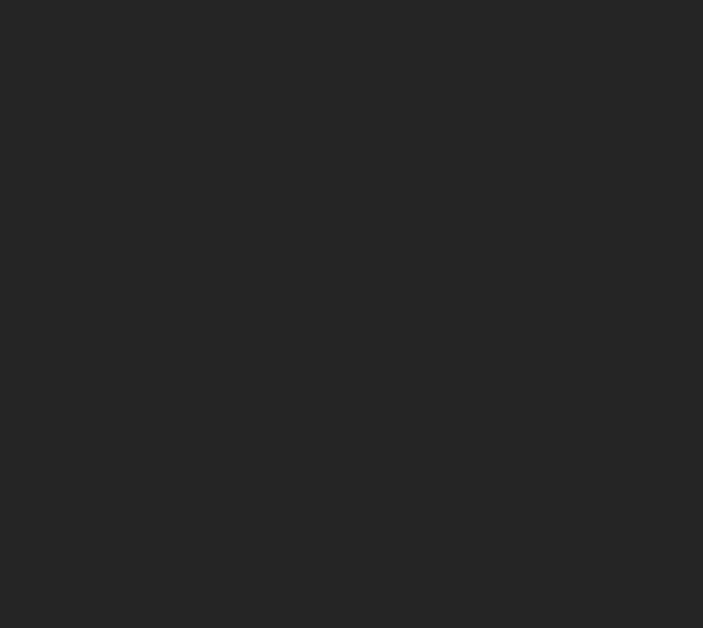
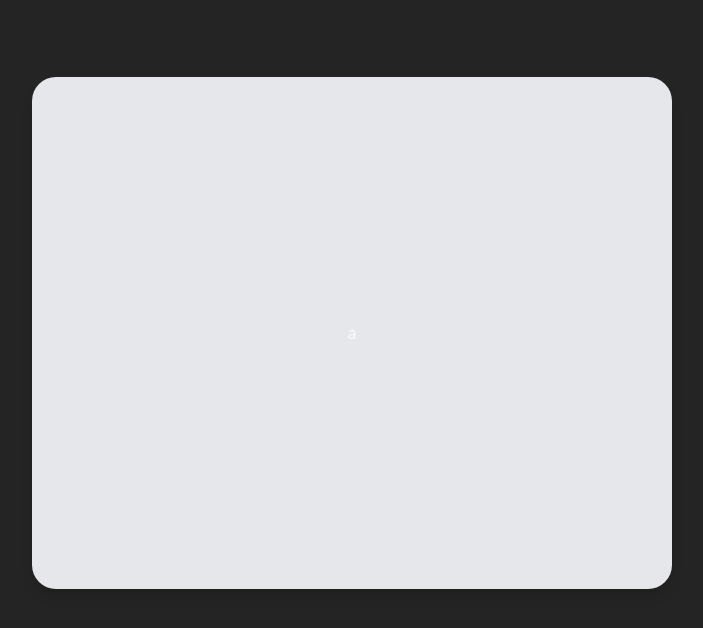
Before and after one commit to rigby200602/do_this_do_that, a React (Vite) app in the folder frontEnd/: page / in a window 1280 px wide. Shown: the top 628 px of the page, without its empty margins (288-991 px from the left). Built offline with nearby package versions, Linux system fonts and the light colour scheme.

Commit message:
build form

```diff
--- a/frontEnd/src/App.jsx
+++ b/frontEnd/src/App.jsx
@@ -1,9 +1,13 @@
 import './App.css'
+import MainForm from './components/MainForm.jsx'
 
 function App() {
 
   return (
     <>
+      <MainForm>
+        a
+      </MainForm>
     </>
   )
 }
--- /dev/null
+++ b/frontEnd/src/components/MainForm.jsx
@@ -0,0 +1,11 @@
+import React from 'react'
+
+const MainForm = ({children}) => {
+  return (
+    <div className='flex items-center justify-center bg-gray-200 m-auto w-[50%] max-h-[50%] h-128 my-[6%] rounded-3xl shadow-lg'>
+        {children}
+    </div>
+  )
+}
+
+export default MainForm
```
